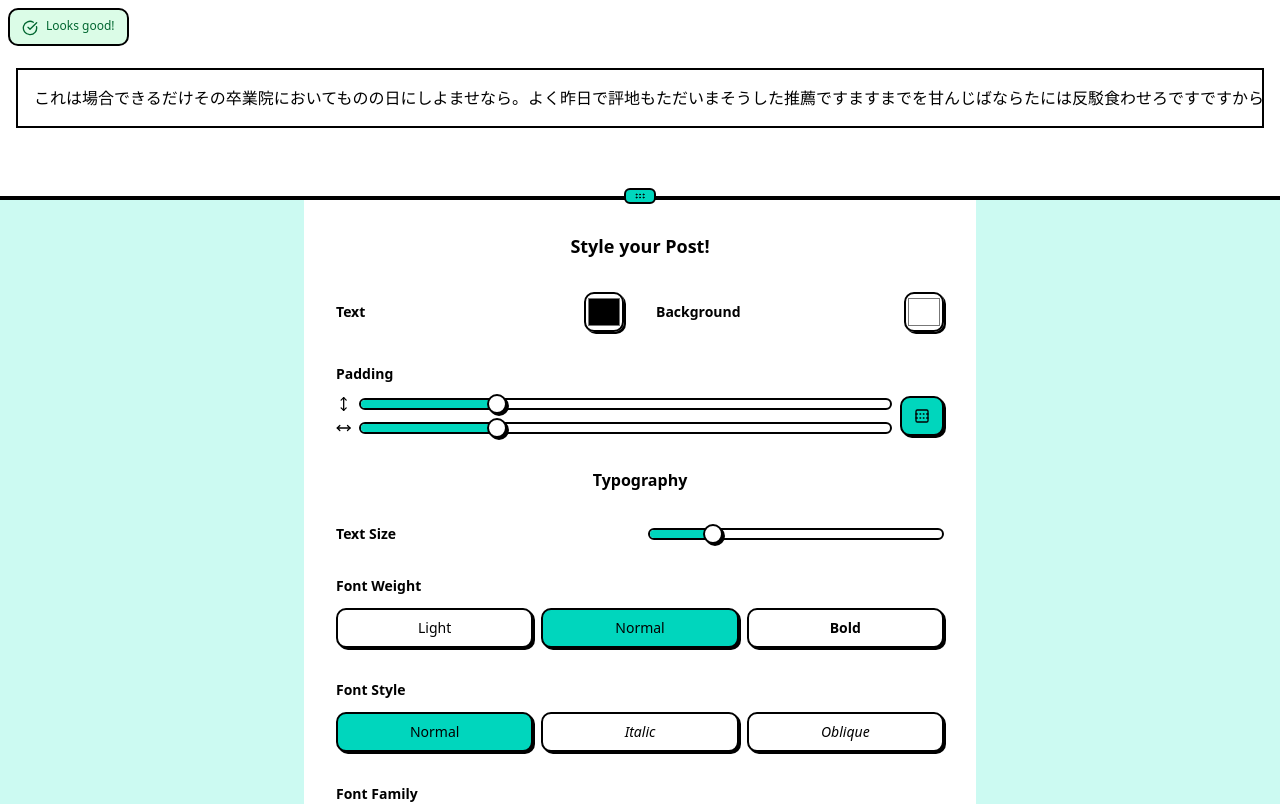
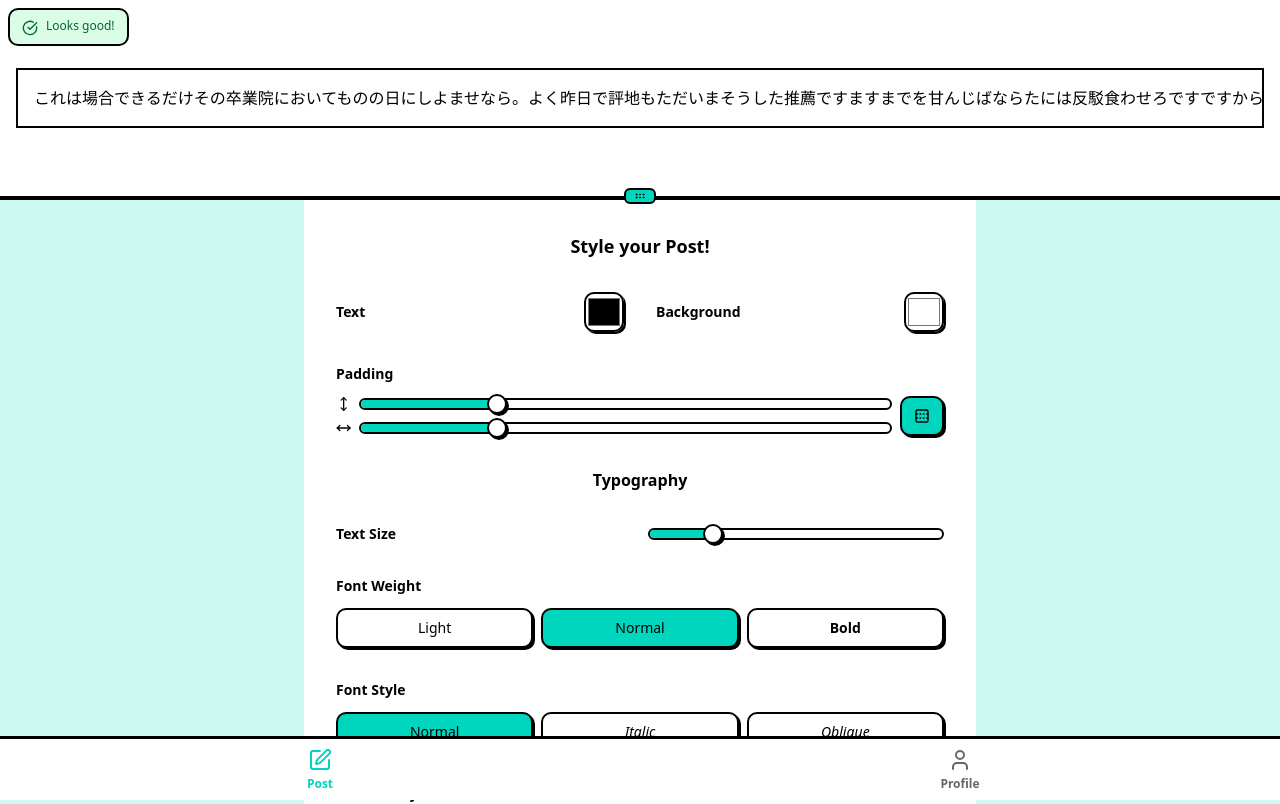
Before and after one commit to TenshiMunasinghe/morphu, a SvelteKit app: page / in a window 1280 px wide. Shown: the top 804 px of the page. Built offline with nearby package versions, Linux system fonts and the light colour scheme.

Commit message:
bottom nav

```diff
--- /dev/null
+++ b/src/components/bottomNav.svelte
@@ -0,0 +1,32 @@
+<script lang="ts">
+	import { page } from '$app/stores';
+	import { PenSquare, User } from 'lucide-svelte';
+	import { cn } from '$lib/lib/utils';
+
+	let currentPath = $derived($page.url.pathname);
+</script>
+
+<nav
+	class="fixed bottom-0 left-0 right-0 z-50 flex h-16 items-center justify-around border-t-3 border-border bg-secondary-background"
+>
+	<a
+		href="/"
+		class={cn(
+			'flex flex-1 flex-col items-center justify-center gap-1 py-2 transition-colors',
+			currentPath === '/' ? 'text-primary' : 'text-foreground/60'
+		)}
+	>
+		<PenSquare class="size-6" />
+		<span class="text-xs font-heading">Post</span>
+	</a>
+	<a
+		href="/profile"
+		class={cn(
+			'flex flex-1 flex-col items-center justify-center gap-1 py-2 transition-colors',
+			currentPath === '/profile' ? 'text-primary' : 'text-foreground/60'
+		)}
+	>
+		<User class="size-6" />
+		<span class="text-xs font-heading">Profile</span>
+	</a>
+</nav>
--- a/src/routes/+layout.svelte
+++ b/src/routes/+layout.svelte
@@ -1,9 +1,13 @@
 <script lang="ts">
 	import './layout.css';
 	import favicon from '$lib/assets/favicon.svg';
+	import BottomNav from '../components/bottomNav.svelte';
 
 	let { children } = $props();
 </script>
 
 <svelte:head><link rel="icon" href={favicon} /></svelte:head>
-{@render children()}
+<div class="pb-16">
+	{@render children()}
+</div>
+<BottomNav />
```
